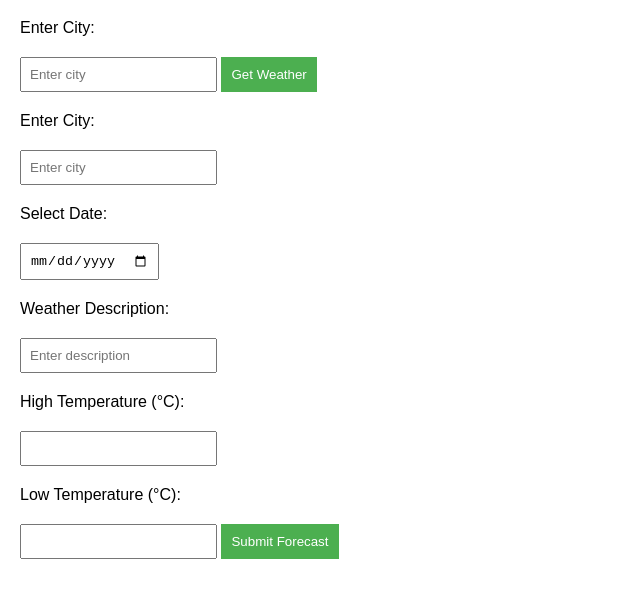
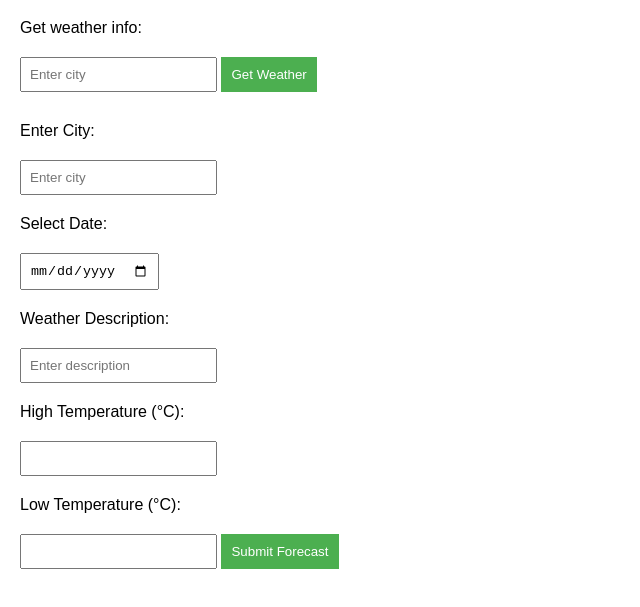
Before and after one commit to tuurhulselmans/api-front-end, a plain HTML site: page index.html in a window 1280 px wide. Shown: the part 61-668 px from the top of the page, without its empty margins (0-640 px from the left). Drawn offline with Linux system fonts and the light colour scheme.

Commit message:
update post

```diff
--- a/index.html
+++ b/index.html
@@ -37,7 +37,12 @@
             background-color: #45a049;
         }
 
-        #weatherForm {
+        #getWeatherSection {
+            max-width: 400px;
+            margin-bottom: 20px;
+        }
+
+        #submitForecastSection {
             max-width: 400px;
         }
 
@@ -56,10 +61,13 @@
 <body>
 <h1>Weather Forecast App</h1>
 
-<label for="cityInput">Enter City:</label>
+<section id="getWeatherSection">
+    <label for="cityInput">Get weather info:</label>
     <input type="text" id="cityInput" placeholder="Enter city">
     <button onclick="getWeather()">Get Weather</button>
+</section>
 
+<section id="submitForecastSection">
     <form id="weatherForm">
         <label for="cityInput">Enter City:</label>
         <input type="text" id="cityInput" placeholder="Enter city" required>
@@ -78,6 +86,7 @@
 
         <button type="button" onclick="submitWeather()">Submit Forecast</button>
     </form>
+</section>
 
 <div id="weatherOutput"></div>
 
```
Lines whose indentation alone changed are shown as unchanged.
